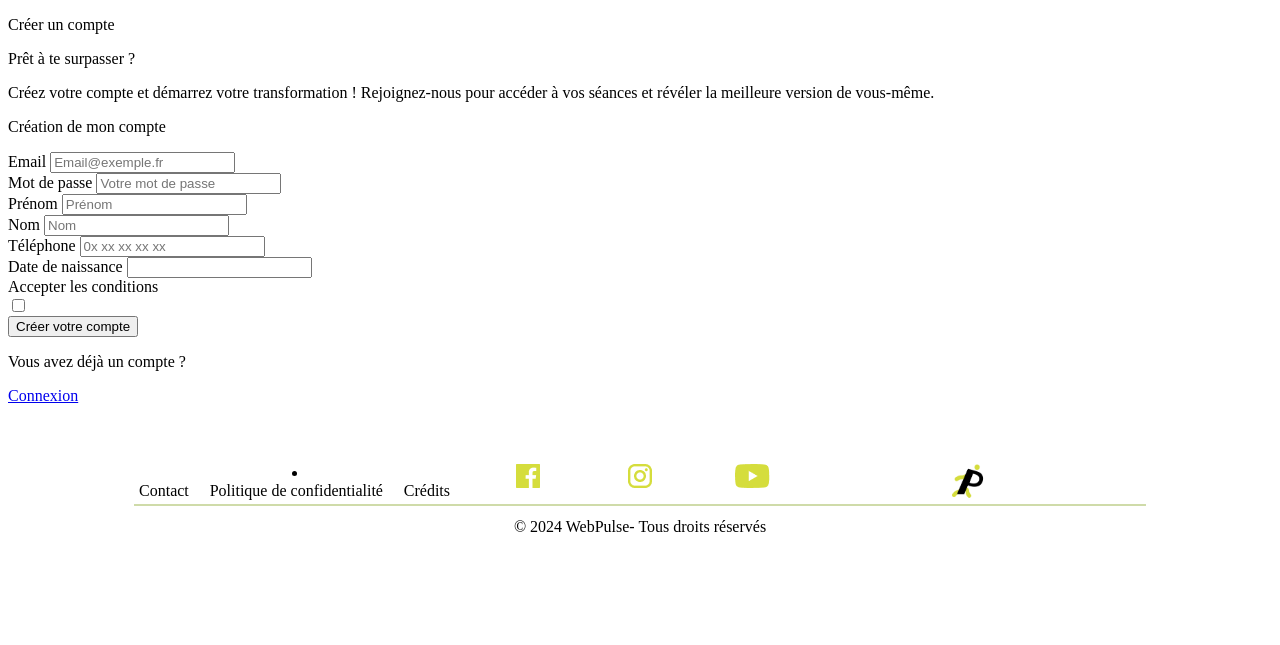
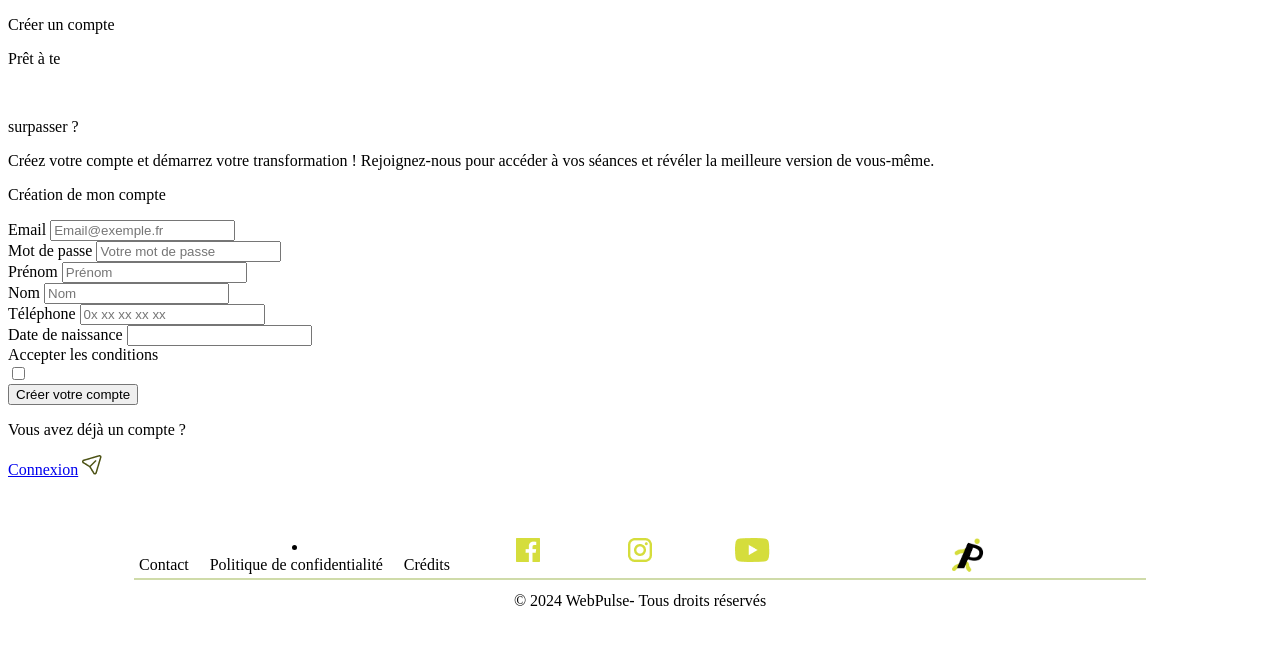
Before and after one commit to Bennirahh/piscine-vaise, a Symfony app: template templates/registration/register.html.twig in a window 1280 px wide. Shown: the part 113-758 px from the top of the page. Run offline with Twig, Linux system fonts and the light colour scheme; the template is opened without the code that fills it, so the values that code supplies are empty; form fields are guessed from the names that the template uses; style sheets or scripts are compiled from the project's sources; some libraries are stand-ins or nearby versions.

Commit message:
Fix icon login et register + mise à la ligne "Prêt à te surpasser ?"

```diff
--- a/assets/scss/register.scss
+++ b/assets/scss/register.scss
@@ -115,7 +115,7 @@ body {
 
 .register-form-footer-logo img {
     margin-left: 5%;
-    margin-top: 65%;
+    margin-top: 20%;
 }
 
 @font-face {
--- a/templates/registration/register.html.twig
+++ b/templates/registration/register.html.twig
@@ -14,7 +14,9 @@
 				<div class="register-centre">
 					<div class="register-titre register-titre-bloc">
 						<p class="register-titre register-titre1">Créer un compte</p>
-						<p class="register-titre register-titre2">Prêt à te surpasser ?</p>
+						<p class="register-titre register-titre2">Prêt à te</p>
+						<br>
+						<p class="register-titre register-titre2">surpasser ?</p>
 						<p class="register-texte">Créez votre compte et démarrez votre transformation ! Rejoignez-nous pour accéder à vos séances et révéler la meilleure version de vous-même.</p>
 					</div>
 					<div class="register-formulaire-bloc">
@@ -57,15 +59,16 @@
 							</div>
 						</div>
 						<button type="submit" class="register-submit">Créer votre compte</button>
-						{{ form_end(registrationForm) }}
 						<div class="register-barre"></div>
 						<div class="register-form-footer">
 							<p>Vous avez déjà un compte ?</p>
 							<div></div>
 							<div class="register-form-footer-logo">
 							<a href="{{ path('login') }}">Connexion</a>
+							<img src="../img/register-submit.png" alt="">
 							</div>
 						</div>
+						{{ form_end(registrationForm) }}
 					</div>
 				</div>
 			</div>
```
